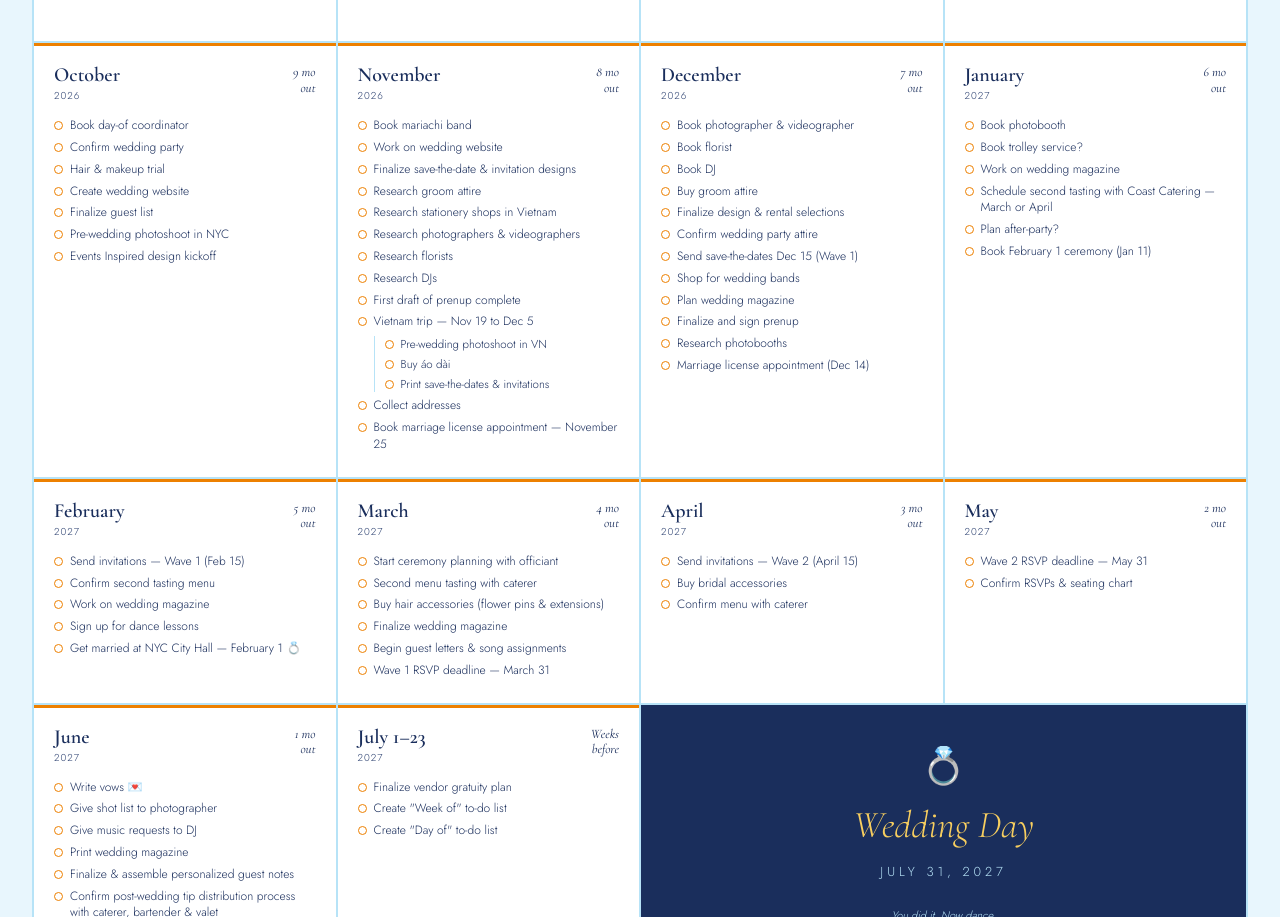
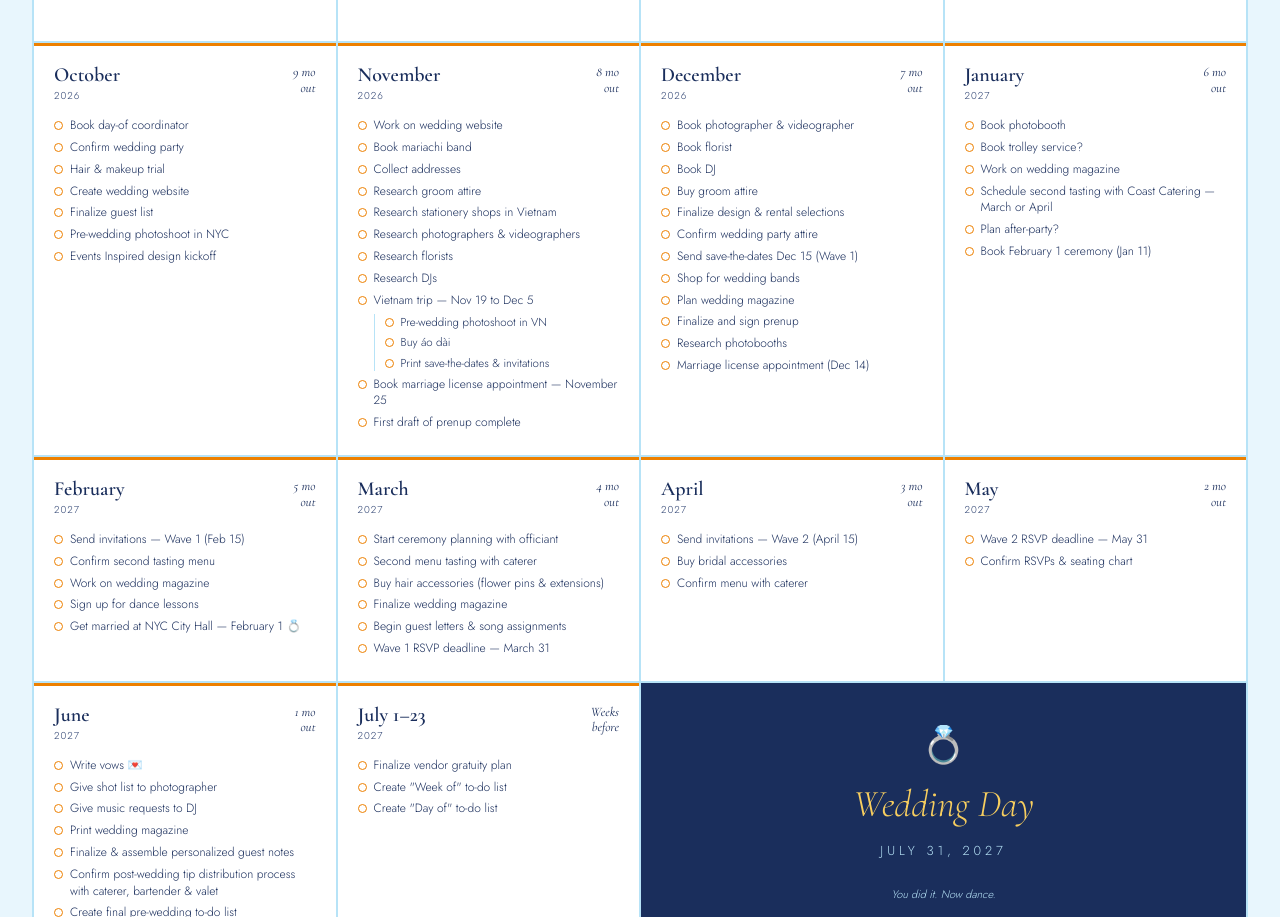
Before and after one commit to lynnbotsd/wedding_roadmap, a plain HTML site: page index.html in a window 1280 px wide. Shown: the part 805-1722 px from the top of the page. Drawn offline with nearby package versions, Linux system fonts and the light colour scheme.

Commit message:
Reorder November roadmap tasks

```diff
--- a/index.html
+++ b/index.html
@@ -607,15 +607,14 @@
         <div class="months-out">8 mo<br>out</div>
       </div>
       <ul class="task-list">
+        <li class="task-item" data-owner="lynn"><span class="task-dot"></span>Work on wedding website</li>
         <li class="task-item" data-owner="matt"><span class="task-dot"></span>Book mariachi band</li>
-        <li class="task-item" data-owner="lynn"><span class="task-dot"></span>Work on wedding website</li>
-        <li class="task-item" data-owner="lynn"><span class="task-dot"></span>Finalize save-the-date &amp; invitation designs</li>
+        <li class="task-item" data-owner="both"><span class="task-dot"></span>Collect addresses</li>
         <li class="task-item" data-owner="matt"><span class="task-dot"></span>Research groom attire</li>
         <li class="task-item" data-owner="lynn"><span class="task-dot"></span>Research stationery shops in Vietnam</li>
         <li class="task-item" data-owner="lynn"><span class="task-dot"></span>Research photographers &amp; videographers</li>
         <li class="task-item" data-owner="lynn"><span class="task-dot"></span>Research florists</li>
         <li class="task-item" data-owner="matt"><span class="task-dot"></span>Research DJs</li>
-        <li class="task-item" data-owner="matt"><span class="task-dot"></span>First draft of prenup complete</li>
         <li class="task-group">
           <div class="task-item" data-owner="both"><span class="task-dot"></span>Vietnam trip — Nov 19 to Dec 5</div>
           <ul class="subtask-list">
@@ -624,8 +623,8 @@
             <li class="task-item" data-owner="lynn"><span class="task-dot"></span>Print save-the-dates &amp; invitations</li>
           </ul>
         </li>
-        <li class="task-item" data-owner="both"><span class="task-dot"></span>Collect addresses</li>
         <li class="task-item" data-owner="lynn"><span class="task-dot"></span>Book marriage license appointment — November 25</li>
+        <li class="task-item" data-owner="matt"><span class="task-dot"></span>First draft of prenup complete</li>
       </ul>
     </div>
 
```
